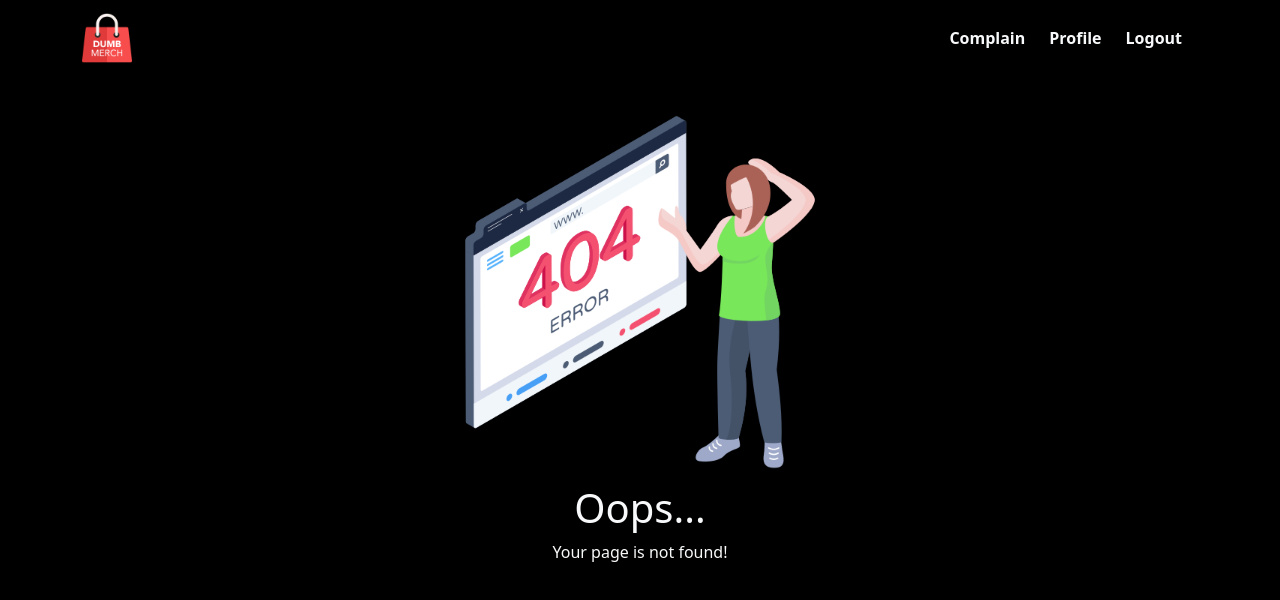
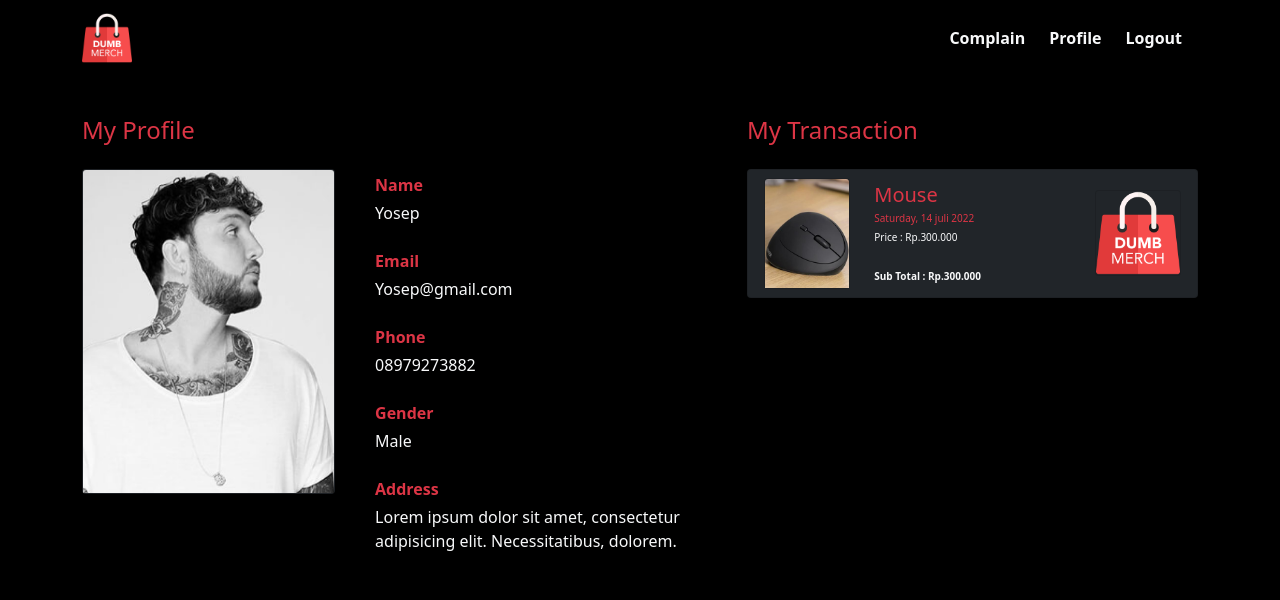
Before and after one commit to naufal55/mnaufal_DumbMerch, a React (Create React App) app: page /profile in a window 1280 px wide. Before the commit this address had no page. Shown: the top 600 px of the page. Built offline with nearby package versions, Linux system fonts and the light colour scheme.

Commit message:
penambahan fitur profile page

```diff
--- a/src/App.js
+++ b/src/App.js
@@ -2,7 +2,7 @@ import { useState } from "react";
 import { BrowserRouter, Route, Routes } from "react-router-dom";
 import MainNavbar from "./Component/MainNavbar";
 import { PrivateOut, PrivateRoute } from "./Component/PrivateRoute";
-import { DetailPage, HomePages, LoginPages, NotFound, RegisterPages } from "./Pages";
+import { DetailPage, HomePages, LoginPages, NotFound, Profile, RegisterPages } from "./Pages";
 
 function App() {
   // const [isLogin, setIslogin] = useState(localStorage.getItem('user'))
@@ -24,6 +24,7 @@ function App() {
           {/* if false */}
           <Route path="/homepage" element={<HomePages />} />
           <Route path="/detail-page/:id" element={<DetailPage />} />
+          <Route path="/profile" element={<Profile />} />
           {/* <Route path="/logout" /> */}
         </Route>
       </Routes>
--- /dev/null
+++ b/src/Component/CardImage.js
@@ -0,0 +1,14 @@
+import React from "react";
+import { Card, Col } from "react-bootstrap";
+
+const CardImage = (props) => {
+  return (
+    <Col md={props.md} sm={props.sm} >
+      <Card className="bg-dark mx-auto ">
+        <Card.Img variant="top" className={props.width} src={props.src} />
+      </Card>
+    </Col>
+  );
+};
+
+export default CardImage;
--- a/src/Component/MainNavbar.js
+++ b/src/Component/MainNavbar.js
@@ -14,11 +14,10 @@ const MainNavbar = (props) => {
     navigate('/profile')
   }
 
-
   return (
     <Navbar bg="none" expand="lg" className="align-items-center navbar-light">
       <Container>
-        <Navbar.Brand href="#home"><img src={Logo} width={50} alt="logo"/></Navbar.Brand>
+        <Navbar.Brand onClick={()=>navigate('/')}><img src={Logo} width={50} alt="logo"/></Navbar.Brand>
         <Navbar.Toggle className="text-light" aria-controls="basic-navbar-nav" />
         <Navbar.Collapse className=" me-auto justify-content-end" id="basic-navbar-nav">
           <Nav className="fw-bold">
--- a/src/Pages/DetailPage.js
+++ b/src/Pages/DetailPage.js
@@ -1,23 +1,21 @@
 import React from "react";
 import { Card, Col, Container, Row } from "react-bootstrap";
-import { useParams } from "react-router-dom";
+import { useNavigate, useParams } from "react-router-dom";
 import item from "../Assets/item1.png";
-import data from '../Assets/DataDummy.js'
+import data from "../Assets/DataDummy.js";
 import MainButton from "../Atom/MainButton";
+import CardImage from "../Component/CardImage";
 
 const DetailPage = () => {
-    const params = useParams()
-    const index = params.id
-    console.log('ini index',index);
+  const params = useParams();
+  const index = params.id;
+  const navigate = useNavigate()
+
   return (
     <Container className="d-grid mt-3">
       <Row className="gap-4 justify-content-center align-items-center my-auto bg-none">
-        <Col md={5} sm={12}>
-          <Card className="bg-dark my-3 w-75 mx-auto">
-            <Card.Img variant="top" src={item}/>
-          </Card>
-        </Col>
-        <Col md={6} sm={12} className="text-light">
+        <CardImage sm="12" md="4" src={item} />
+        <Col md={7} sm={12} className="text-light">
           <h1 className="text-light mb-3">{data[index].namabarang}</h1>
           <p>Stock : {data[index].stok}</p>
           <ul>
@@ -27,9 +25,11 @@ const DetailPage = () => {
             <li>{data[index].list.unggul4}</li>
             <li>{data[index].list.unggul5}</li>
           </ul>
-          <p style={{textAlign:'justify'}}>{data[index].detail}</p>
-          <h4 className="text-danger fw-bold text-end mb-4">Rp.{data[index].harga}</h4>
-          <MainButton type="button" btn="Buy" color="danger"/>
+          <p style={{ textAlign: "justify" }}>{data[index].detail}</p>
+          <h4 className="text-danger fw-bold text-end mb-4">
+            Rp.{data[index].harga}
+          </h4>
+          <MainButton type="button" btn="Buy" click={()=>navigate('/profile')} color="danger" />
         </Col>
       </Row>
     </Container>
--- /dev/null
+++ b/src/Pages/Profile.js
@@ -0,0 +1,69 @@
+import React from "react";
+import { Card, Col, Container, Row } from "react-bootstrap";
+import CardImage from "../Component/CardImage";
+import foto from "../Assets/foto.png";
+import item from "../Assets/item1.png";
+import logo from "../Assets/Logo.png";
+
+const Profile = () => {
+  return (
+    <Container className="mt-3">
+      <Row className="d-flex justify-content-center align-items-start my-auto bg-none">
+        <div className=" col-sm-12 col-md-7">
+          <h4 className="text-danger my-4">My Profile</h4>
+          <Row className="gap-3">
+            <Col sm={12} md={5}>
+              <CardImage src={foto} />
+            </Col>
+            <Col sm={12} md={6}>
+              <div>
+                <p className="text-danger my-1 fw-bold">Name</p>
+                <p className="text-light mb-4">Yosep</p>
+              </div>
+              <div>
+                <p className="text-danger my-1 fw-bold">Email</p>
+                <p className="text-light mb-4">Yosep@gmail.com</p>
+              </div>
+              <div>
+                <p className="text-danger my-1 fw-bold">Phone</p>
+                <p className="text-light mb-4">08979273882</p>
+              </div>
+              <div>
+                <p className="text-danger my-1 fw-bold">Gender</p>
+                <p className="text-light mb-4">Male</p>
+              </div>
+              <div>
+                <p className="text-danger my-1 fw-bold">Address</p>
+                <p className="text-light mb-4">
+                  Lorem ipsum dolor sit amet, consectetur adipisicing elit.
+                  Necessitatibus, dolorem.
+                </p>
+              </div>
+            </Col>
+          </Row>
+        </div>
+        <div className="col-sm-12 col-md-5">
+          <h4 className="text-danger my-4 ">My Transaction</h4>
+          <div>
+            <Card className="bg-dark">
+              <Card.Body className="py-2">
+                <Row className="align-items-center">
+                  <CardImage md={3} sm={3} src={item} />
+                  <Col md={6} style={{fontSize:"10px"}}>
+                    <h5 className="text-danger my-1">Mouse</h5>
+                    <p className="text-danger my-1">Saturday, 14 juli 2022</p>
+                    <p className="text-light mb-4">Price : Rp.300.000</p>
+                    <p className="text-light my-1 fw-bold">Sub Total : Rp.300.000</p>
+                  </Col>
+                  <CardImage md={3} sm={3} src={logo} />
+                </Row>
+              </Card.Body>
+            </Card>
+          </div>
+        </div>
+      </Row>
+    </Container>
+  );
+};
+
+export default Profile;
--- a/src/Pages/index.js
+++ b/src/Pages/index.js
@@ -2,6 +2,7 @@ import DetailPage from "./DetailPage";
 import HomePages from "./HomePages";
 import LoginPages from "./LoginPages";
 import NotFound from "./NotFound";
+import Profile from "./Profile";
 import RegisterPages from "./RegisterPages";
 
-export {DetailPage,NotFound,LoginPages, RegisterPages, HomePages}
+export {Profile,DetailPage,NotFound,LoginPages, RegisterPages, HomePages}
```
Also changed, not shown: src/Component/CardTransaction.js (added, +12 -0 lines), src/Assets/foto.png (added).
